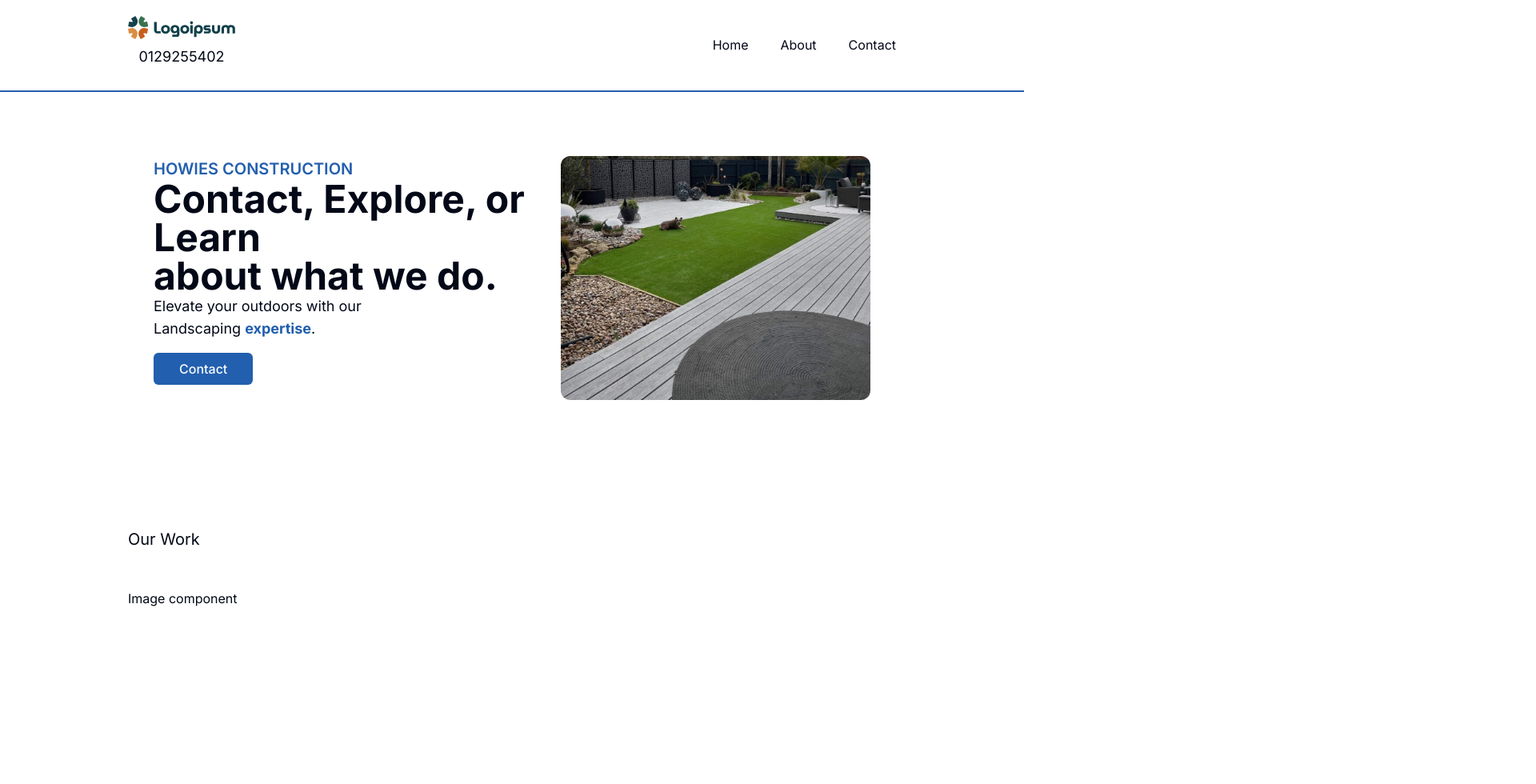
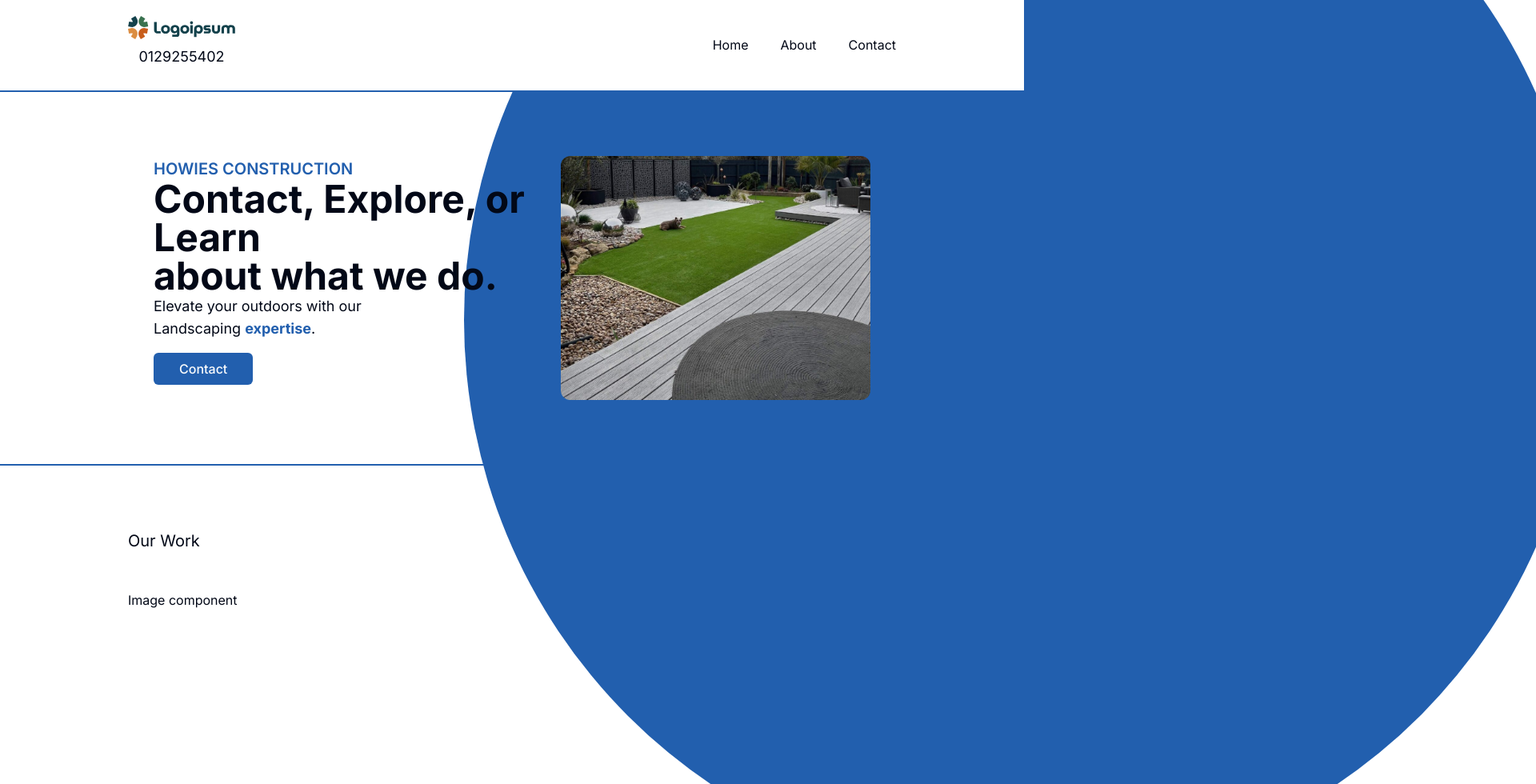
Before and after one commit to Jameshw19/howie-construction, a Next.js app: page / in a window 1280 px wide. Shown: the top 980 px of the page at 80% size, 1920 px wide, since content can reach past the window. Before the commit the page ends 888 px from the top, so only its background shows below. Built offline with nearby package versions, Linux system fonts and the light colour scheme.

Commit message:
Added circle.tsx component for the Landing background; TODO: Fix circle from overlapping the OurWorks. Fixed styling in navbar and page.tsx , z index

```diff
--- /dev/null
+++ b/app/(dashboard)/_components/circle.tsx
@@ -0,0 +1,7 @@
+const Circle = () => {
+  return (
+    <div className="absolute top-1/2 left-full transform -translate-x-1/2 -translate-y-1/2 bg-[#225FAE] w-[1400px] h-[1400px] rounded-full z-0 hidden lg:block"></div>
+  );
+};
+
+export default Circle;
--- a/app/(dashboard)/_components/navbar.tsx
+++ b/app/(dashboard)/_components/navbar.tsx
@@ -2,7 +2,7 @@ import Image from "next/image";
 
 const Navbar = () => {
   return (
-    <div className="flex items-center justify-between p-5 lg:px-40 border-b-2 bg-white border-[#225FAE]">
+    <div className="flex items-center justify-between p-5 lg:px-40 border-b-2 bg-white border-[#225FAE] relative z-10">
       <div className="flex items-center space-x-4">
         <div className="flex items-center flex-col">
           <Image src="/logo.svg" alt="Logo" height={134} width={134} />
--- a/app/(dashboard)/_components/works.tsx
+++ b/app/(dashboard)/_components/works.tsx
@@ -1,6 +1,6 @@
 const Works = () => {
   return (
-    <div className="p-12 lg:px-40 lg:py-20">
+    <div className="p-12 lg:px-40 lg:py-20 relative border-t-2 border-[#225FAE]">
       <h1 className="text-xl">Our Work</h1>
       <div className="py-12">Image component</div>
     </div>
--- a/app/(dashboard)/page.tsx
+++ b/app/(dashboard)/page.tsx
@@ -1,10 +1,12 @@
 import { Button } from "@/components/ui/button";
 import Image from "next/image";
+import Circle from "./_components/circle";
 
 export default function Home() {
   return (
     <main className="bg-white p-8 lg:px-48 lg:py-20">
-      <div className="flex items-center justify-evenly">
+      <Circle />
+      <div className="flex items-center justify-evenly relative z-10">
         <div>
           <h2 className="text-lg lg:text-xl font-semibold text-[#225FAE]">
             HOWIES CONSTRUCTION
```
